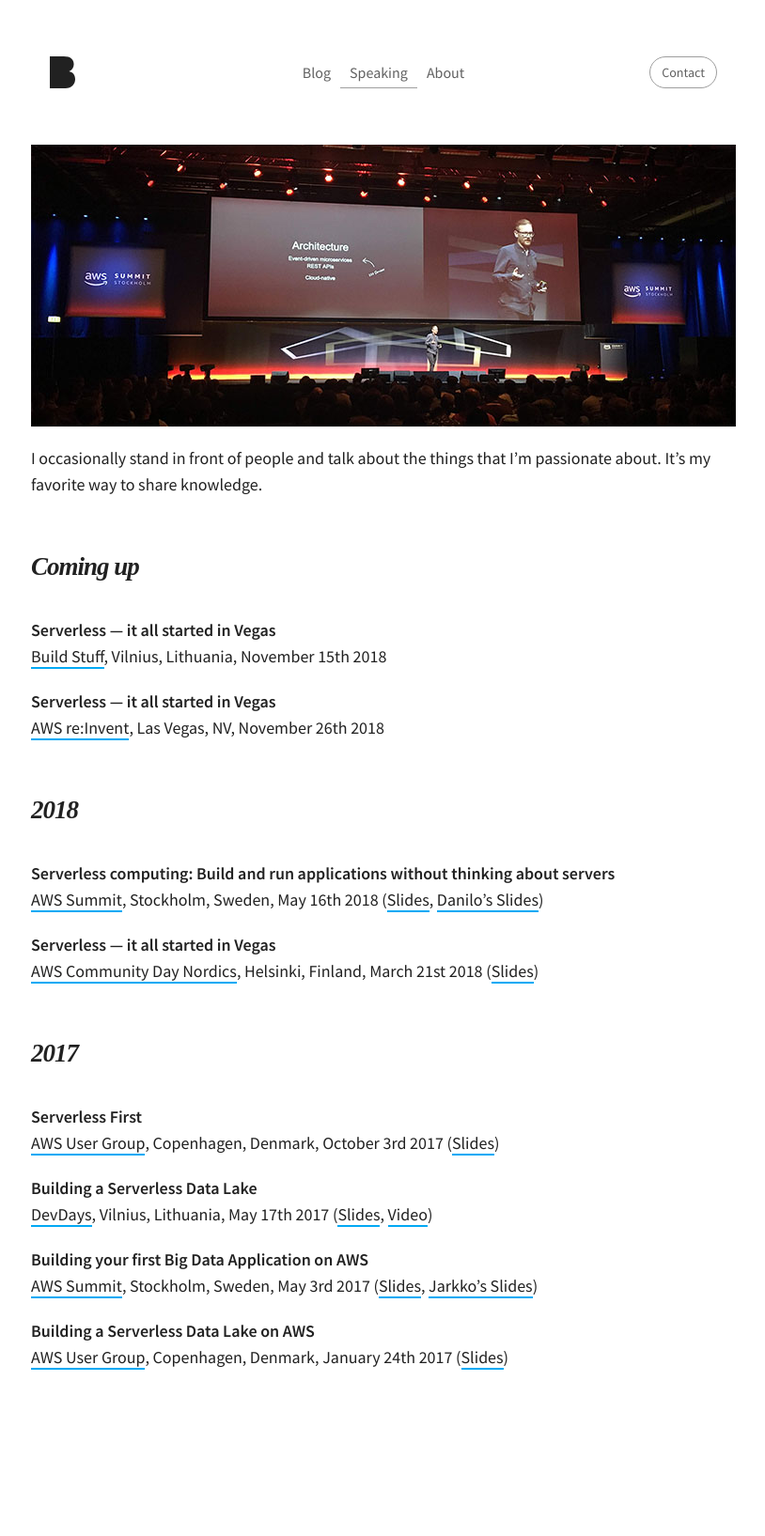
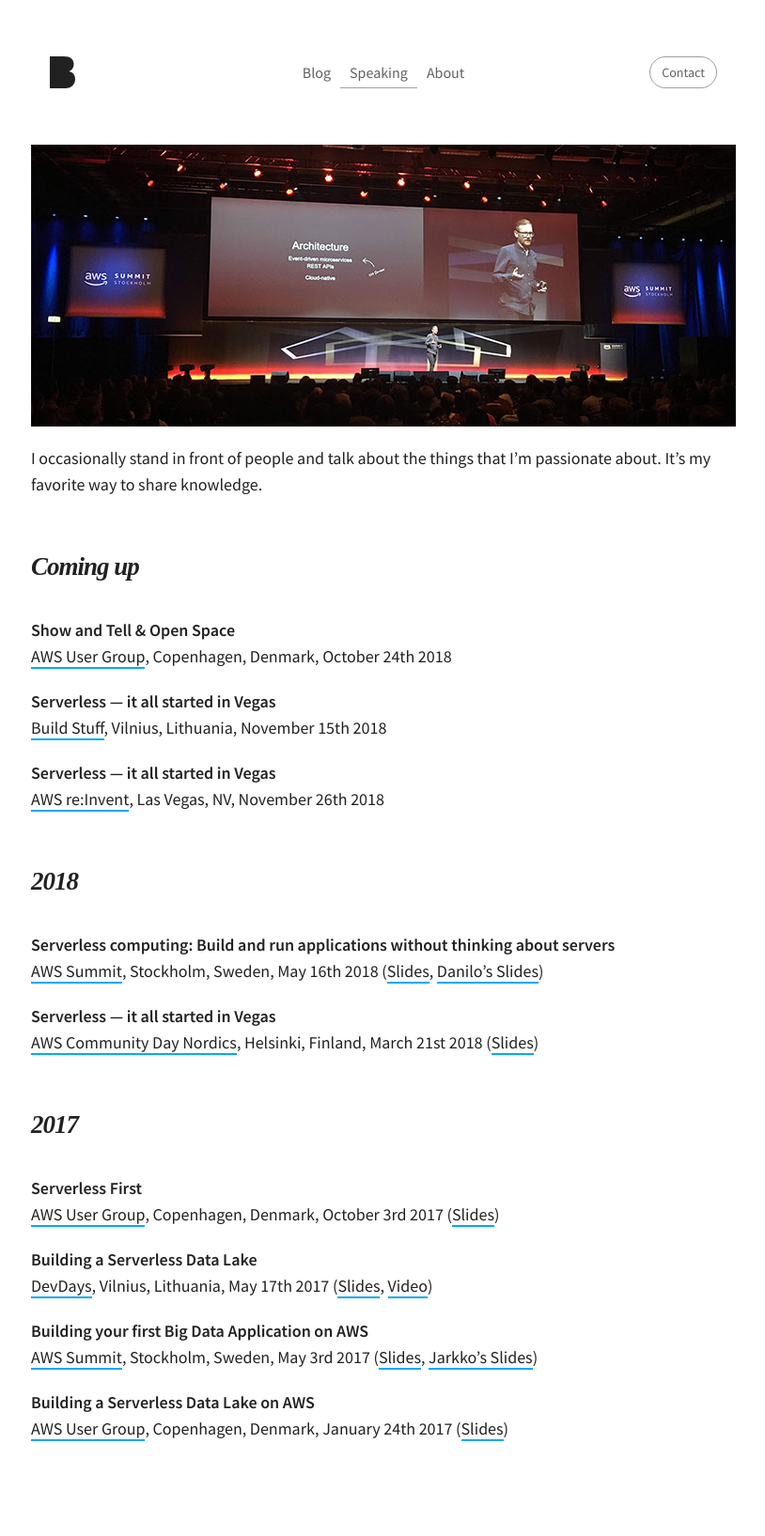
Before and after one commit to martinbuberl/martinbuberl.github.io, a Jekyll site: the page built from speaking.md, in a window 1280 px wide. Shown: the whole page at 94% size, without its empty margins (232-1046 px from the left). Built offline with Jekyll 4.4.1, drawn with Linux system fonts in a browser that asks for light colours; nearby versions of some CDN libraries; some web fonts are replaced; before the commit the page ends 1559 px from its top, so only the background shows below that.

Commit message:
Added upcoming Meetup

```diff
--- a/speaking.md
+++ b/speaking.md
@@ -10,6 +10,9 @@ permalink: /speaking/
 I occasionally stand in front of people and talk about the things that I'm passionate about. It's my favorite way to share knowledge.
 
 <h2 id="coming-up" class="has-permalink">Coming up<a class="permalink" title="Permalink" href="#coming-up">#</a></h2>
+
+**Show and Tell &amp; Open Space**<br/>
+[AWS User Group](https://www.meetup.com/Copenhagen-AWS-User-Group/), Copenhagen, Denmark, October 24th 2018
 
 **Serverless — it all started in Vegas**<br/>
 [Build Stuff](https://www.buildstuff.lt/), Vilnius, Lithuania, November 15th 2018
```
